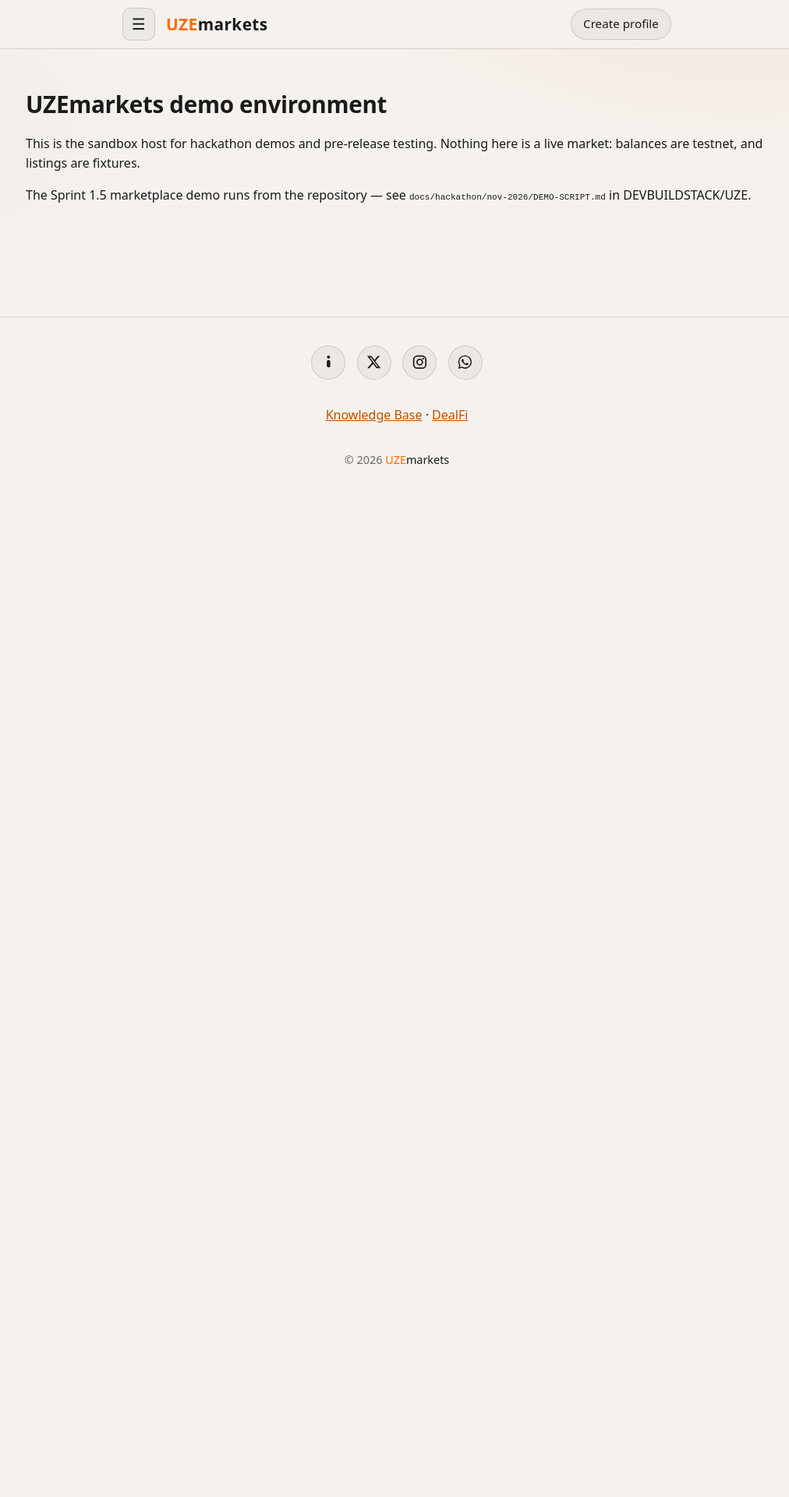
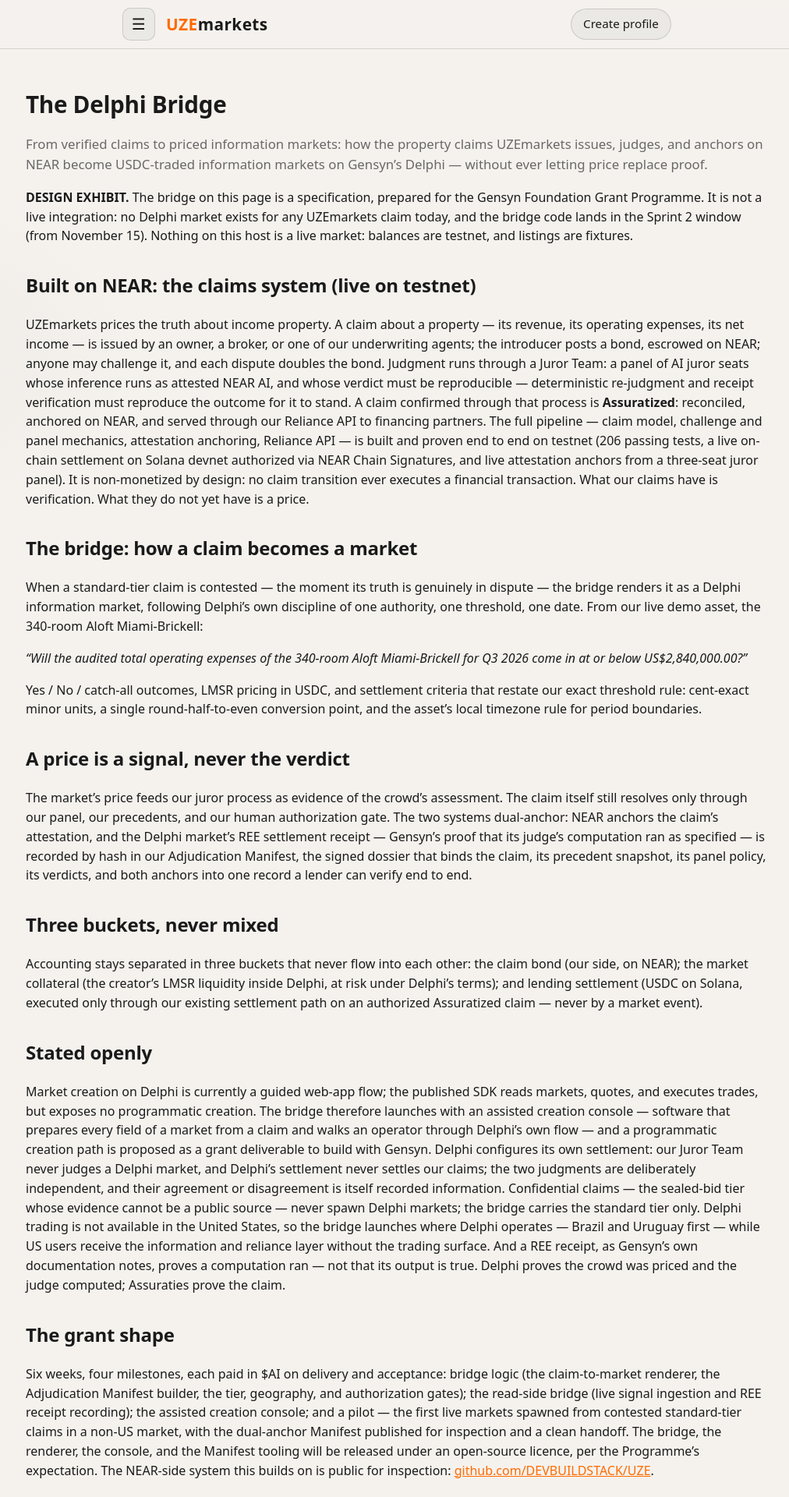
Before and after one commit to DEVBUILDSTACK/UZE, a Next.js app in the folder apps/uze-web/: page /demo in a window 1280 px wide. Shown: the top 1920 px of the page at 78% size, without its empty margins (131-1143 px from the left). Before the commit the page ends 800 px from the top, so only its background shows below. Built offline with nearby package versions, Linux system fonts and the light colour scheme.

Commit message:
Demo host: the Delphi Bridge design exhibit (quarantine lifted for this surface only, James's ruling 2026-11-10)

```diff
--- a/apps/uze-web/src/app/demo/page.tsx
+++ b/apps/uze-web/src/app/demo/page.tsx
@@ -1,23 +1,170 @@
-/** Demo / sandbox environment placeholder.
- *
- *  demo.uzemarkets.com routes here via middleware once the DNS is
- *  configured (see src/middleware.ts). The dedicated hackathon demo
- *  and sandbox surface is built here in a later sprint; this page
- *  exists so the subdomain never lands on a 404. */
+import type { Metadata } from "next";
+
+export const metadata: Metadata = {
+  title: "The Delphi Bridge — Design Exhibit | UZEmarkets",
+  description:
+    "How UZEmarkets' verified property claims — issued, judged, and anchored on NEAR — become priced information markets on Gensyn's Delphi. A design exhibit prepared for the Gensyn Foundation Grant Programme.",
+};
+
+/** Demo host — the Delphi Bridge showcase (James's ruling,
+ *  2026-11-10): the Gensyn Delphi grant track's quarantine is
+ *  lifted for THIS surface only. The page is labelled as design
+ *  throughout: the bridge is a specification and grant proposal,
+ *  not a live integration; no Delphi market exists for any
+ *  UZEmarkets claim. The NEAR-side claims system it builds on is
+ *  built and proven on testnet. All other quarantine rules stand:
+ *  no live Delphi calls, no markets, no money. */
 export default function DemoHome() {
   return (
     <main className="mk">
-      <h1>UZEmarkets demo environment</h1>
-      <p>
-        This is the sandbox host for hackathon demos and pre-release
-        testing. Nothing here is a live market: balances are testnet,
-        and listings are fixtures.
+      <h1>The Delphi Bridge</h1>
+      <p className="lede">
+        From verified claims to priced information markets: how the
+        property claims UZEmarkets issues, judges, and anchors on
+        NEAR become USDC-traded information markets on Gensyn&rsquo;s
+        Delphi — without ever letting price replace proof.
       </p>
       <p>
-        The Sprint 1.5 marketplace demo runs from the repository —
-        see <code>docs/hackathon/nov-2026/DEMO-SCRIPT.md</code> in
-        DEVBUILDSTACK/UZE.
+        <strong>DESIGN EXHIBIT.</strong> The bridge on this page is a
+        specification, prepared for the Gensyn Foundation Grant
+        Programme. It is not a live integration: no Delphi market
+        exists for any UZEmarkets claim today, and the bridge code
+        lands in the Sprint 2 window (from November 15). Nothing on
+        this host is a live market: balances are testnet, and
+        listings are fixtures.
       </p>
+
+      <section>
+        <h2>Built on NEAR: the claims system (live on testnet)</h2>
+        <p>
+          UZEmarkets prices the truth about income property. A claim
+          about a property — its revenue, its operating expenses, its
+          net income — is issued by an owner, a broker, or one of our
+          underwriting agents; the introducer posts a bond, escrowed
+          on NEAR; anyone may challenge it, and each dispute doubles
+          the bond. Judgment runs through a Juror Team: a panel of AI
+          juror seats whose inference runs as attested NEAR AI, and
+          whose verdict must be reproducible — deterministic
+          re-judgment and receipt verification must reproduce the
+          outcome for it to stand. A claim confirmed through that
+          process is <strong>Assuratized</strong>: reconciled, anchored
+          on NEAR, and served through our Reliance API to financing
+          partners. The full pipeline — claim model, challenge and
+          panel mechanics, attestation anchoring, Reliance API — is
+          built and proven end to end on testnet (206 passing tests,
+          a live on-chain settlement on Solana devnet authorized via
+          NEAR Chain Signatures, and live attestation anchors from a
+          three-seat juror panel). It is non-monetized by design: no
+          claim transition ever executes a financial transaction.
+          What our claims have is verification. What they do not yet
+          have is a price.
+        </p>
+      </section>
+
+      <section>
+        <h2>The bridge: how a claim becomes a market</h2>
+        <p>
+          When a standard-tier claim is contested — the moment its
+          truth is genuinely in dispute — the bridge renders it as a
+          Delphi information market, following Delphi&rsquo;s own
+          discipline of one authority, one threshold, one date. From
+          our live demo asset, the 340-room Aloft Miami-Brickell:
+        </p>
+        <p>
+          <em>
+            &ldquo;Will the audited total operating expenses of the
+            340-room Aloft Miami-Brickell for Q3 2026 come in at or
+            below US$2,840,000.00?&rdquo;
+          </em>
+        </p>
+        <p>
+          Yes / No / catch-all outcomes, LMSR pricing in USDC, and
+          settlement criteria that restate our exact threshold rule:
+          cent-exact minor units, a single round-half-to-even
+          conversion point, and the asset&rsquo;s local timezone rule
+          for period boundaries.
+        </p>
+      </section>
+
+      <section>
+        <h2>A price is a signal, never the verdict</h2>
+        <p>
+          The market&rsquo;s price feeds our juror process as evidence
+          of the crowd&rsquo;s assessment. The claim itself still
+          resolves only through our panel, our precedents, and our
+          human authorization gate. The two systems dual-anchor: NEAR
+          anchors the claim&rsquo;s attestation, and the Delphi
+          market&rsquo;s REE settlement receipt — Gensyn&rsquo;s proof
+          that its judge&rsquo;s computation ran as specified — is
+          recorded by hash in our Adjudication Manifest, the signed
+          dossier that binds the claim, its precedent snapshot, its
+          panel policy, its verdicts, and both anchors into one record
+          a lender can verify end to end.
+        </p>
+      </section>
+
+      <section>
+        <h2>Three buckets, never mixed</h2>
+        <p>
+          Accounting stays separated in three buckets that never flow
+          into each other: the claim bond (our side, on NEAR); the
+          market collateral (the creator&rsquo;s LMSR liquidity inside
+          Delphi, at risk under Delphi&rsquo;s terms); and lending
+          settlement (USDC on Solana, executed only through our
+          existing settlement path on an authorized Assuratized claim —
+          never by a market event).
+        </p>
+      </section>
+
+      <section>
+        <h2>Stated openly</h2>
+        <p>
+          Market creation on Delphi is currently a guided web-app
+          flow; the published SDK reads markets, quotes, and executes
+          trades, but exposes no programmatic creation. The bridge
+          therefore launches with an assisted creation console —
+          software that prepares every field of a market from a claim
+          and walks an operator through Delphi&rsquo;s own flow — and
+          a programmatic creation path is proposed as a grant
+          deliverable to build with Gensyn. Delphi configures its own
+          settlement: our Juror Team never judges a Delphi market, and
+          Delphi&rsquo;s settlement never settles our claims; the two
+          judgments are deliberately independent, and their agreement
+          or disagreement is itself recorded information. Confidential
+          claims — the sealed-bid tier whose evidence cannot be a
+          public source — never spawn Delphi markets; the bridge
+          carries the standard tier only. Delphi trading is not
+          available in the United States, so the bridge launches
+          where Delphi operates — Brazil and Uruguay first — while US
+          users receive the information and reliance layer without the
+          trading surface. And a REE receipt, as Gensyn&rsquo;s own
+          documentation notes, proves a computation ran — not that its
+          output is true. Delphi proves the crowd was priced and the
+          judge computed; Assuraties prove the claim.
+        </p>
+      </section>
+
+      <section>
+        <h2>The grant shape</h2>
+        <p>
+          Six weeks, four milestones, each paid in $AI on delivery and
+          acceptance: bridge logic (the claim-to-market renderer, the
+          Adjudication Manifest builder, the tier, geography, and
+          authorization gates); the read-side bridge (live signal
+          ingestion and REE receipt recording); the assisted creation
+          console; and a pilot — the first live markets spawned from
+          contested standard-tier claims in a non-US market, with the
+          dual-anchor Manifest published for inspection and a clean
+          handoff. The bridge, the renderer, the console, and the
+          Manifest tooling will be released under an open-source
+          licence, per the Programme&rsquo;s expectation. The NEAR-side
+          system this builds on is public for inspection:{" "}
+          <a href="https://github.com/DEVBUILDSTACK/UZE">
+            github.com/DEVBUILDSTACK/UZE
+          </a>
+          .
+        </p>
+      </section>
     </main>
   );
 }
```
